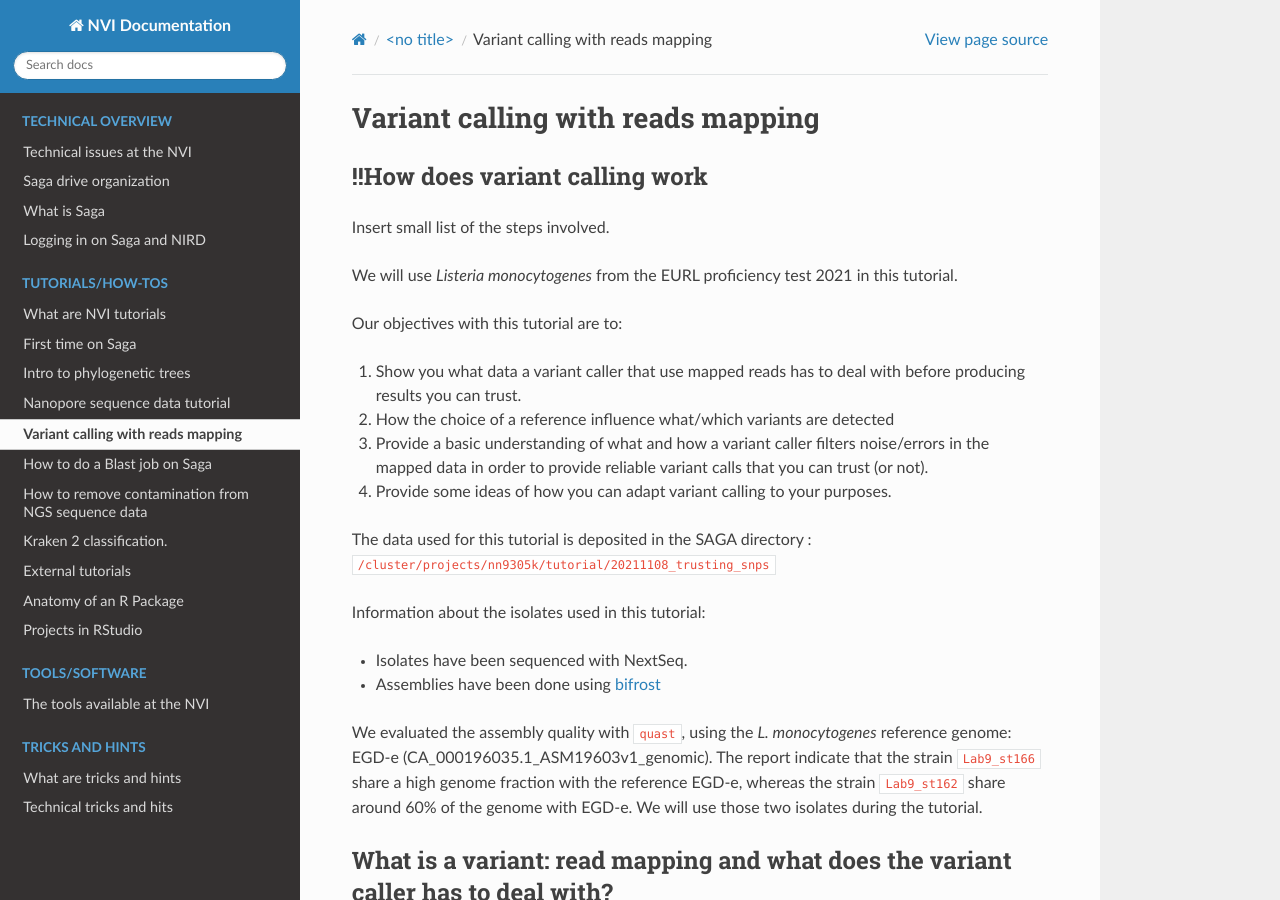
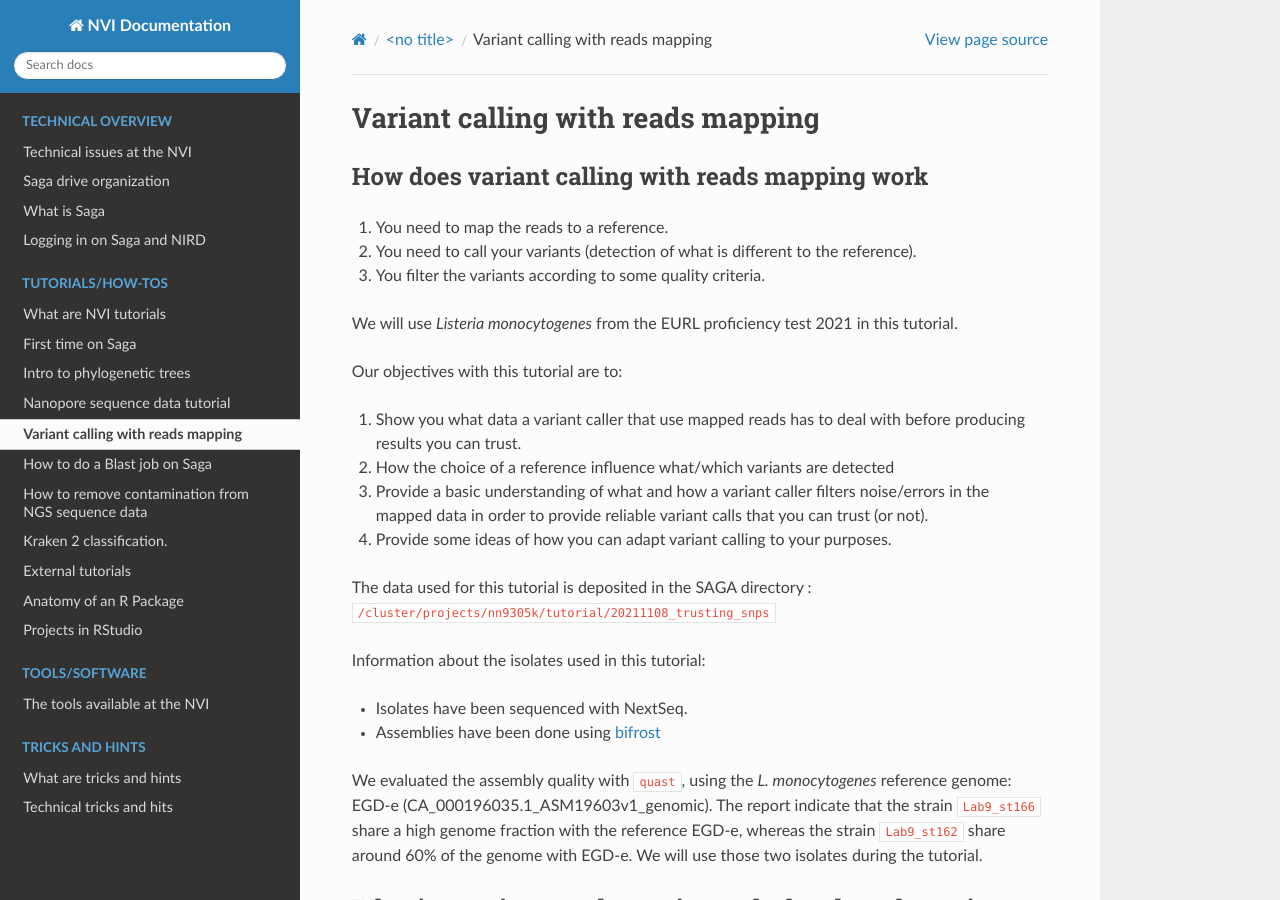
Before and after one commit to NorwegianVeterinaryInstitute/nvi-documentation, a Sphinx documentation site: the page built from docs/source/tutorials/Variant_calling_reads_mapping_trusting.md, in a window 1280 px wide and 900 px high. Built offline with Sphinx 7.4.7 and the Read the Docs theme 2.0.0, drawn with Linux system fonts in a browser that asks for light colours; pages that are not in the unit, such as notebooks, are missing from menus.

Commit message:
update 1

```diff
--- a/docs/source/tutorials/Variant_calling_reads_mapping_trusting.md
+++ b/docs/source/tutorials/Variant_calling_reads_mapping_trusting.md
@@ -1,8 +1,9 @@
 # Variant calling with reads mapping
 
-## !!How does variant calling work
-Insert small list of the steps involved.
-
+## How does variant calling with reads mapping work
+1. You need to map the reads to a reference.
+2. You need to call your variants (detection of what is different to the reference).
+3. You filter the variants according to some quality criteria.
 
 We will use _Listeria monocytogenes_ from the EURL proficiency test 2021 in this tutorial.
 
```
